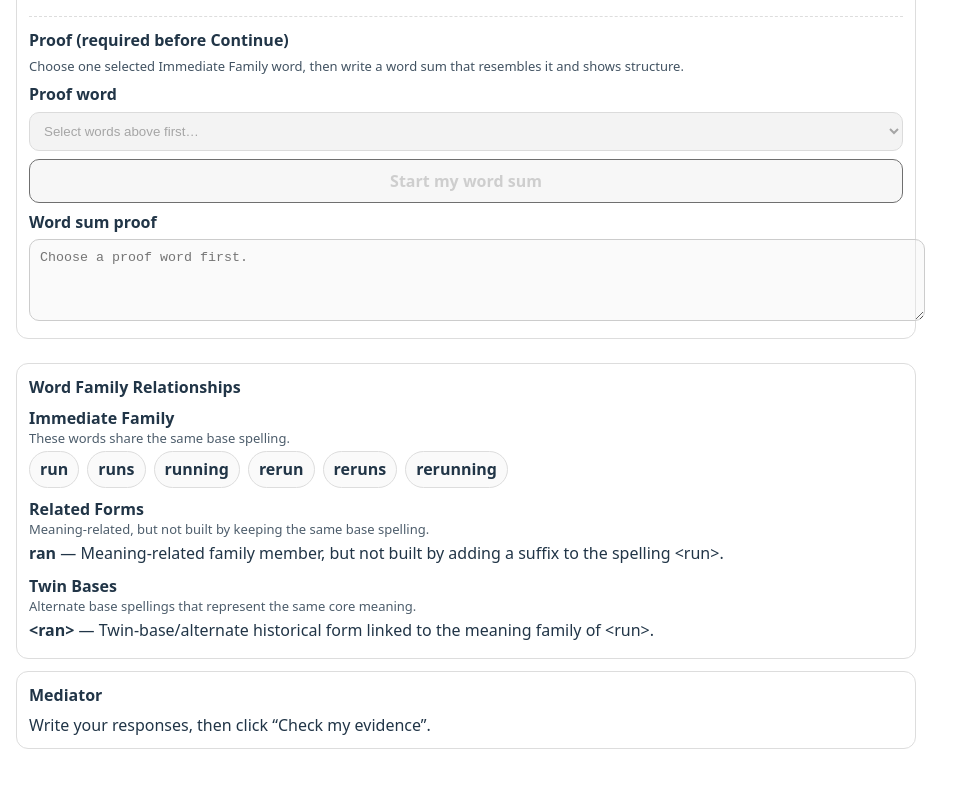
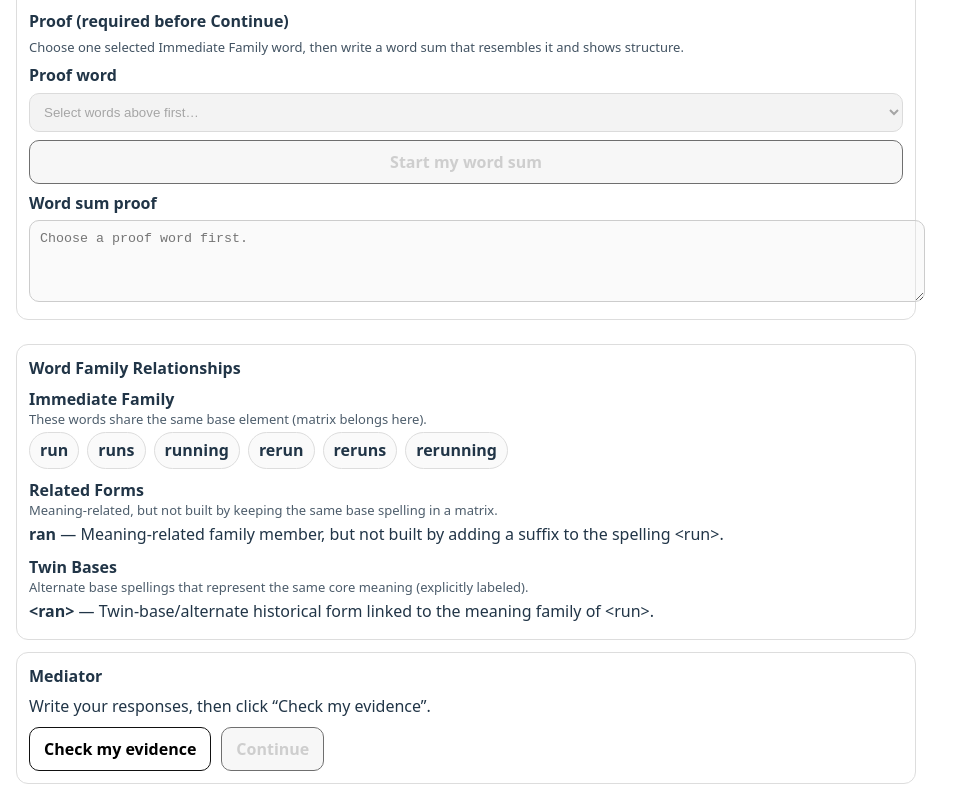
Before and after one commit to Lokahi-Connect/Meaning-First-Student-Lab, a React (Vite) app: page / in a window 1280 px wide. Shown: the part 709-1509 px from the top of the page, without its empty margins (0-972 px from the left). Before the commit the page ends 1474 px from the top, so only its background shows below. Built offline with nearby package versions, Linux system fonts and the light colour scheme.

Commit message:
Update TaskRunner.tsx

```diff
--- a/src/components/TaskRunner.tsx
+++ b/src/components/TaskRunner.tsx
@@ -58,7 +58,6 @@ export function TaskRunner({
   canContinue,
   showGloss = true,
 }: Props) {
-  const fields = task.response.fields || [];
   const ctx: any = (task as any).context || {};
   const targets: any = (task as any).targets || {};
 
@@ -92,7 +91,6 @@ export function TaskRunner({
       <h1 style={{ fontSize: 22, marginBottom: 8 }}>Meaning-First Student Lab</h1>
 
       <div style={{ display: "grid", gridTemplateColumns: "1fr", gap: 12 }}>
-        {/* Sentence Context */}
         <div style={{ padding: 12, border: "1px solid #ddd", borderRadius: 12 }}>
           {sentences.length ? (
             <div style={{ marginBottom: 10 }}>
@@ -130,12 +128,12 @@ export function TaskRunner({
           </ol>
         </div>
 
-        {/* Matrix Builder */}
         {task.response.mode === "matrix_builder" ? (
           <MatrixBuilder
             base={targets.base}
             prefixes={targets.prefixes || []}
             suffixes={targets.suffixes || []}
+            allowedWords={immediateFamily}
             selected={matrixSelected}
             onChangeSelected={(next) =>
               setResponses({
@@ -145,20 +143,13 @@ export function TaskRunner({
               })
             }
             proofWord={proofWord}
-            onChangeProofWord={(next) =>
-              setResponses({ ...responses, matrix_proof_word: next })
-            }
+            onChangeProofWord={(next) => setResponses({ ...responses, matrix_proof_word: next })}
             wordSum={wordSum}
-            onChangeWordSum={(next) =>
-              setResponses({ ...responses, matrix_word_sum: next })
-            }
+            onChangeWordSum={(next) => setResponses({ ...responses, matrix_word_sum: next })}
           />
         ) : null}
 
-        {/* Family Metaphor Panel */}
-        {(immediateFamily.length > 0 ||
-          relatedForms.length > 0 ||
-          twinBases.length > 0) && (
+        {(immediateFamily.length > 0 || relatedForms.length > 0 || twinBases.length > 0) && (
           <div style={{ padding: 12, border: "1px solid #ddd", borderRadius: 12 }}>
             <div style={{ fontWeight: 800, marginBottom: 8 }}>Word Family Relationships</div>
 
@@ -166,7 +157,7 @@ export function TaskRunner({
               <div style={{ marginBottom: 10 }}>
                 <div style={{ fontWeight: 700 }}>Immediate Family</div>
                 <div style={{ fontSize: 13, opacity: 0.8, marginBottom: 4 }}>
-                  These words share the same base spelling.
+                  These words share the same base element (matrix belongs here).
                 </div>
                 <div style={{ display: "flex", flexWrap: "wrap", gap: 8 }}>
                   {immediateFamily.map((w: string) => (
@@ -191,7 +182,7 @@ export function TaskRunner({
               <div style={{ marginBottom: 10 }}>
                 <div style={{ fontWeight: 700 }}>Related Forms</div>
                 <div style={{ fontSize: 13, opacity: 0.8, marginBottom: 4 }}>
-                  Meaning-related, but not built by keeping the same base spelling.
+                  Meaning-related, but not built by keeping the same base spelling in a matrix.
                 </div>
                 {relatedForms.map((r: any) => (
                   <div key={r.word} style={{ marginBottom: 4 }}>
@@ -205,7 +196,7 @@ export function TaskRunner({
               <div>
                 <div style={{ fontWeight: 700 }}>Twin Bases</div>
                 <div style={{ fontSize: 13, opacity: 0.8, marginBottom: 4 }}>
-                  Alternate base spellings that represent the same core meaning.
+                  Alternate base spellings that represent the same core meaning (explicitly labeled).
                 </div>
                 {twinBases.map((t: any) => (
                   <div key={t.base} style={{ marginBottom: 4 }}>
@@ -217,11 +208,8 @@ export function TaskRunner({
           </div>
         )}
 
-        {/* Mediator */}
         <div style={{ padding: 12, border: "1px solid #ddd", borderRadius: 12 }}>
-          <div style={{ fontWeight: 800, marginBottom: 8 }}>
-            {mediatorTitle || "Mediator"}
-          </div>
+          <div style={{ fontWeight: 800, marginBottom: 8 }}>{mediatorTitle || "Mediator"}</div>
           {mediatorPrompts?.length ? (
             <ul style={{ paddingLeft: 18, margin: 0 }}>
               {mediatorPrompts.map((p, i) => (
@@ -233,6 +221,40 @@ export function TaskRunner({
           ) : (
             <div>Write your responses, then click “Check my evidence”.</div>
           )}
+
+          <div style={{ display: "flex", gap: 10, marginTop: 10 }}>
+            <button
+              onClick={onCheck}
+              style={{
+                padding: "10px 14px",
+                borderRadius: 10,
+                border: "1px solid #111",
+                background: "white",
+                cursor: "pointer",
+                fontWeight: 800,
+              }}
+            >
+              Check my evidence
+            </button>
+
+            <button
+              onClick={onContinue}
+              disabled={!canContinue}
+              style={{
+                padding: "10px 14px",
+                borderRadius: 10,
+                border: "1px solid #111",
+                background: canContinue ? "white" : "#f3f3f3",
+                cursor: canContinue ? "pointer" : "not-allowed",
+                fontWeight: 800,
+                opacity: canContinue ? 1 : 0.6,
+              }}
+            >
+              Continue
+            </button>
+          </div>
+
+          {statusText ? <div style={{ marginTop: 10 }}>{statusText}</div> : null}
         </div>
       </div>
     </div>
```
